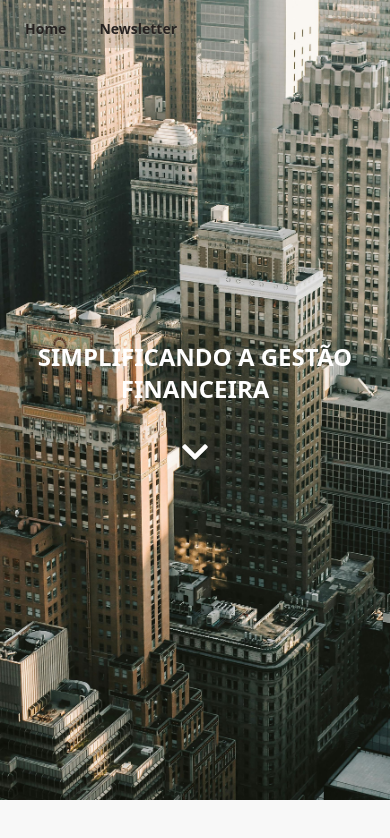
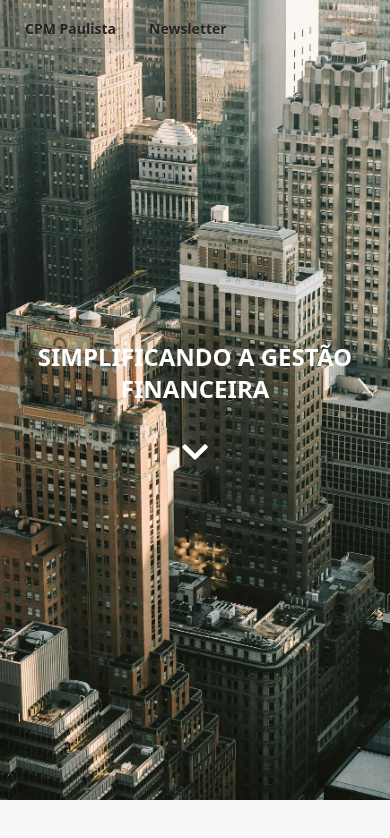
Before and after one commit to PedroVMLopes/cpmpaulista, a Next.js app: page / in a window 390 px wide. Shown: the top 838 px of the page. Built offline with nearby package versions, Linux system fonts and the light colour scheme.

Commit message:
Before text change

```diff
--- a/app/page.tsx
+++ b/app/page.tsx
@@ -4,8 +4,8 @@ export default function Home() {
   return (
     <div className="flex flex-col items-center">
       <div className="w-full">
-        <div className="join m-2 fixed top-0 z-50">
-            <button className="btn btn-ghost join-item backdrop-blur-2xl">Home</button>
+        <div className="join m-2 fixed top-0 z-50 shadow-md rounded-2xl">
+            <button className="btn btn-ghost join-item backdrop-blur-2xl">CPM Paulista</button>
             <button className="btn btn-ghost join-item backdrop-blur-2xl">Newsletter</button>
         </div>
       </div>
--- a/components/HeroImage.tsx
+++ b/components/HeroImage.tsx
@@ -72,22 +72,26 @@ export default function HeroImage() {
         {/* Texto ao lado (ou abaixo em mobile) */}
         <motion.div
             initial={{ opacity: 0, y: 30, width: '0%' }}
-            animate={scrolled ? { opacity: 1, y: 0, padding: '1.5rem', width: '100%' } : { opacity: 0, y: 30, width: '0%' }}
-            transition={{ duration: 0.9, delay: 0.2 }}
+            animate={scrolled ? { opacity: 1, y: 0, width: '100%' } : { opacity: 0, y: 30, width: '0%' }}
+            transition={{ duration: 1.5, delay: 0.2 }}
             className="flex flex-col items-center"
         >
-            <div className="text-center flex flex-col items-center w-[60%]">
+            <div className="text-center flex flex-col items-center md:w-[60%]">
                 <div className='divider divider-accent'>
                     <h2 className="text-2xl md:text-3xl font-bold">
                         CPM PAULISTA
                     </h2>
                 </div>
+                <motion.div
+
+                >
                     <p className="my-2 text-lg">
                         Com a experiência de duas décadas e utilizando tecnologia de ponta, a CPM Paulista possui as melhores soluções nas áreas contábil, tributária e trabalhista.
                     </p>
                     <p className="text-lg">
                         Nossa aposta é em qualificação profissional e atendimento personalizado, oferecendo a melhor solução para seu negócio.
                     </p>
+                </motion.div>
             </div>
         </motion.div>
     </motion.section>
```
Lines whose indentation alone changed are shown as unchanged.
